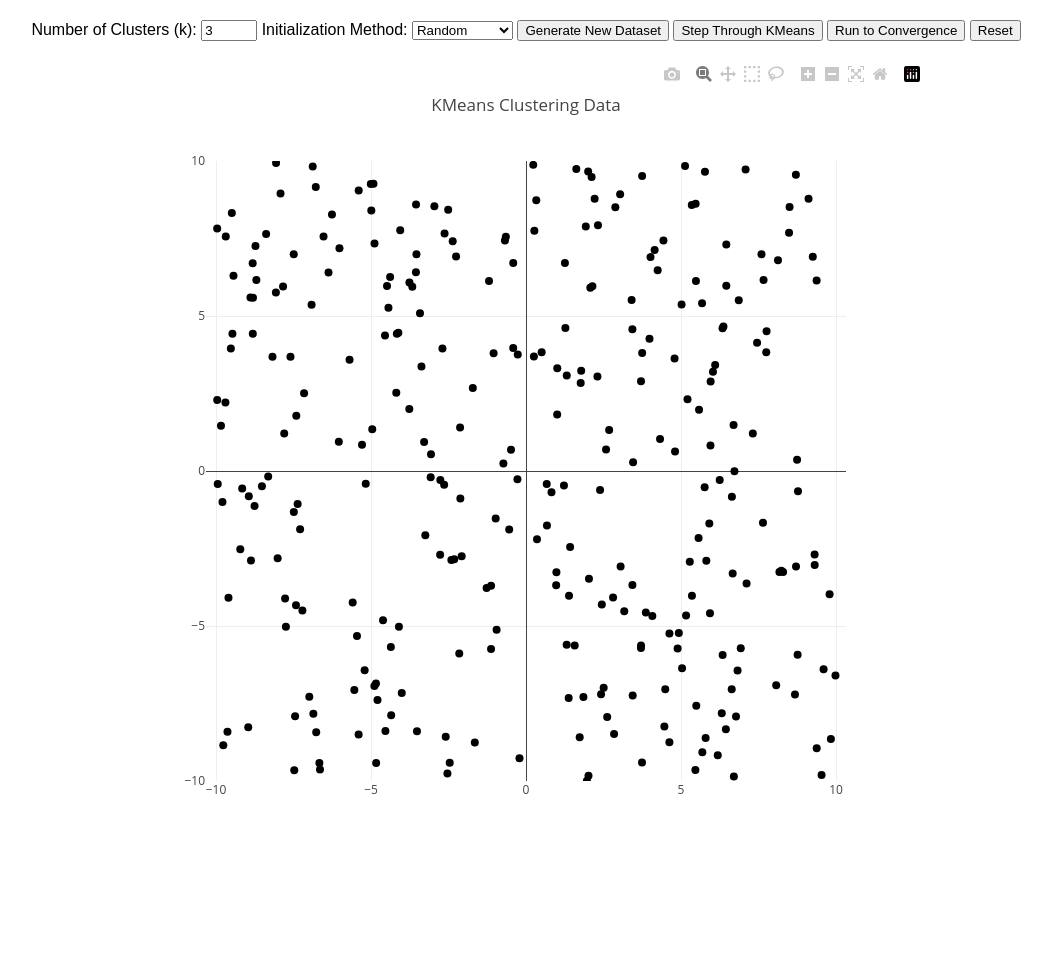
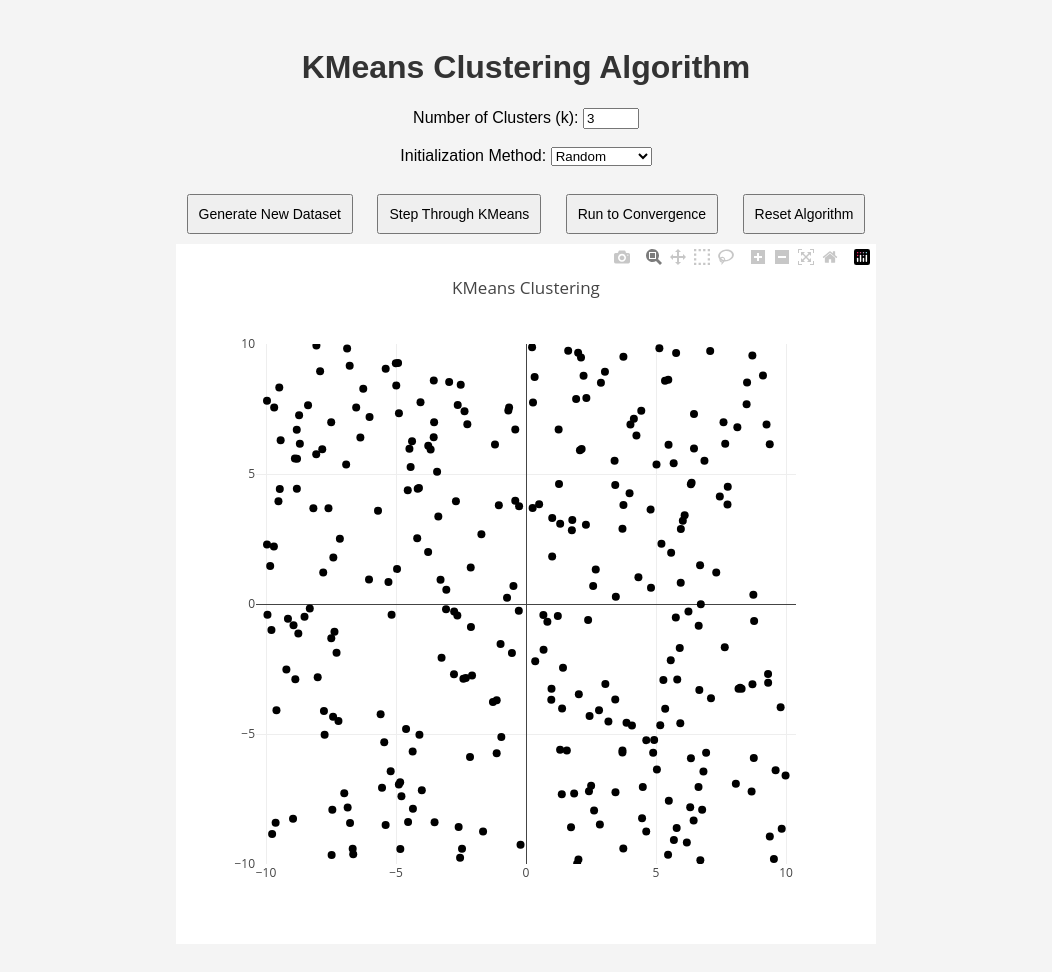
Before and after one commit to jason040510/jason123-assignment-2, a Flask app: page / in a window 1280 px wide. Shown: the whole page, without its empty margins (114-1166 px from the left). Before the commit the page ends 794 px from the top, so only its background shows below. Run offline with Flask 3, Linux system fonts and the light colour scheme; some libraries are stand-ins or nearby versions.

Commit message:
updating the index.html

```diff
--- a/templates/index.html
+++ b/templates/index.html
@@ -4,95 +4,164 @@
     <meta charset="UTF-8">
     <meta name="viewport" content="width=device-width, initial-scale=1.0">
     <title>KMeans Clustering Algorithm</title>
-
-    <!-- Include Plotly from CDN -->
     <script src="https://cdn.plot.ly/plotly-latest.min.js"></script>
-
     <style>
         body {
             font-family: Arial, sans-serif;
-            margin: 20px;
+            background-color: #f4f4f4;
+            padding: 20px;
             text-align: center;
         }
-
-        /* Increase the size of the plot while keeping it square */
+        h1 {
+            color: #333;
+        }
+        button {
+            padding: 10px;
+            font-size: 14px;
+            margin: 10px;
+            cursor: pointer;
+        }
         #plot {
-            width: 800px;
-            height: 800px;
-            margin: 20px auto;
-        }
-
-        /* Add some spacing for buttons */
-        .controls {
-            margin-bottom: 20px;
+            width: 700px;  /* Increase the plot size for more precise matching */
+            height: 700px; /* Keep the plot square to maintain a 1:1 ratio */
+            margin: auto;
         }
     </style>
 </head>
 <body>
+    <h1>KMeans Clustering Algorithm</h1>
 
-    <!-- Add form inputs, buttons, and other content -->
-    <div class="controls">
+    <!-- Number of Clusters Input -->
     <label for="n_clusters">Number of Clusters (k):</label>
     <input type="number" id="n_clusters" value="3" min="2" max="10">
+    <br><br>
 
+    <!-- Initialization Method Dropdown -->
     <label for="init_method">Initialization Method:</label>
-        <select id="init_method">
+    <select id="init_method" onchange="checkManualInit()">
         <option value="random">Random</option>
         <option value="farthest">Farthest First</option>
         <option value="kmeans++">KMeans++</option>
         <option value="manual">Manual</option>
     </select>
+    <br><br>
 
-        <!-- Add buttons -->
+    <!-- Buttons -->
     <button onclick="generateNewDataset()">Generate New Dataset</button>
     <button onclick="stepKMeans()">Step Through KMeans</button>
     <button onclick="runToConvergence()">Run to Convergence</button>
-        <button onclick="resetAlgorithm()">Reset</button>
-    </div>
+    <button onclick="resetAlgorithm()">Reset Algorithm</button>
 
-    <!-- Plotly graph container -->
+    <!-- Visualization Plot -->
     <div id="plot"></div>
 
     <script>
         let points = [];
         let manual_centroids = [];
         let kmeans_initialized = false;
-        let selecting_centroids = false;
 
-        document.getElementById('init_method').addEventListener('change', function () {
-            const init_method = this.value;
+        // Function to generate a new random dataset
+        function generateNewDataset() {
+            points = [...Array(300)].map(() => [Math.random() * 20 - 10, Math.random() * 20 - 10]);
+            manual_centroids = [];  // Reset manual centroids
+            plotResults(points, [], []); // Clear previous plot
+            kmeans_initialized = false;
+        }
+
+        // Check if manual initialization is selected and enable click-to-add centroids
+        function checkManualInit() {
+            const init_method = document.getElementById('init_method').value;
             if (init_method === 'manual') {
-                selecting_centroids = true;
-                manual_centroids = [];
-                alert('Please click on the graph to select centroids.');
+                document.getElementById('plot').addEventListener('click', addManualCentroid);
             } else {
-                selecting_centroids = false;
+                document.getElementById('plot').removeEventListener('click', addManualCentroid);
             }
+        }
+
+        // Add manual centroids by clicking on the plot
+        function addManualCentroid(event) {
+            const rect = event.target.getBoundingClientRect();
+            const x = (event.clientX - rect.left) * 20 / rect.width - 10;
+            const y = 10 - (event.clientY - rect.top) * 20 / rect.height; // Y-axis is inverted
+            manual_centroids.push([x, y]);
+
+            plotResults(points, manual_centroids, []);  // Show selected centroids on the plot
+        }
+
+        // Function to step through the KMeans algorithm
+        async function stepKMeans() {
+            const n_clusters = document.getElementById('n_clusters').value;
+            const init_method = document.getElementById('init_method').value;
+
+            if (!kmeans_initialized) {
+                await initializeKMeans();
+            }
+
+            const response = await fetch('/step_kmeans', {
+                method: 'POST',
+                headers: { 'Content-Type': 'application/json' },
+                body: JSON.stringify({ points, n_clusters, init_method, manual_centroids })
             });
 
-        // Capturing exact mouse click for centroids on the plot
-        function captureManualCentroid(event) {
-            if (!selecting_centroids) return;
+            const data = await response.json();
+            const { centroids, labels, converged } = data;
 
-            const plotDiv = document.getElementById('plot');
-            const rect = plotDiv.getBoundingClientRect();
-            const xPos = event.clientX - rect.left; // X coordinate relative to the plot
-            const yPos = event.clientY - rect.top;  // Y coordinate relative to the plot
-
-            const xAxis = plotDiv._fullLayout.xaxis;
-            const yAxis = plotDiv._fullLayout.yaxis;
-
-            // Translate pixel coordinates to data coordinates
-            const xValue = xAxis.p2c(xPos);
-            const yValue = yAxis.p2c(yPos);
-
-            console.log(`Manual centroid added at: (${xValue}, ${yValue})`);
-
-            manual_centroids.push([xValue, yValue]);
-            plotResults(points, manual_centroids, []);
+            if (converged) {
+                alert('KMeans has converged!');
             }
 
-        // Plot the results using Plotly
+            plotResults(points, centroids, labels);
+        }
+
+        // Function to run KMeans to convergence
+        async function runToConvergence() {
+            const n_clusters = document.getElementById('n_clusters').value;
+            const init_method = document.getElementById('init_method').value;
+
+            if (!kmeans_initialized) {
+                await initializeKMeans();
+            }
+
+            const response = await fetch('/run_to_convergence', {
+                method: 'POST',
+                headers: { 'Content-Type': 'application/json' },
+                body: JSON.stringify({ points, n_clusters, init_method, manual_centroids })
+            });
+
+            const data = await response.json();
+            const { centroids, labels } = data;
+
+            plotResults(points, centroids, labels);
+            alert('KMeans has converged!');
+        }
+
+        // Initialize KMeans function
+        async function initializeKMeans() {
+            const n_clusters = document.getElementById('n_clusters').value;
+            const init_method = document.getElementById('init_method').value;
+
+            const response = await fetch('/run_kmeans', {
+                method: 'POST',
+                headers: { 'Content-Type': 'application/json' },
+                body: JSON.stringify({ points, n_clusters, init_method, manual_centroids })
+            });
+
+            const data = await response.json();
+            const { centroids, labels } = data;
+
+            plotResults(points, centroids, labels);
+            kmeans_initialized = true;
+        }
+
+        // Function to reset the algorithm
+        async function resetAlgorithm() {
+            await fetch('/reset', { method: 'POST' });
+            manual_centroids = [];
+            plotResults(points, [], []);  // Only reset centroids, keep points on plot
+            kmeans_initialized = false;
+        }
+
+        // Plot the points and centroids using Plotly
         function plotResults(points, centroids, labels) {
             const tracePoints = {
                 x: points.map(p => p[0]),
@@ -123,96 +192,17 @@
             const data = traceCentroids ? [tracePoints, traceCentroids] : [tracePoints];
 
             const layout = {
-                xaxis: { range: [-10, 10], scaleanchor: "y", scaleratio: 1 },
+                xaxis: { range: [-10, 10], scaleanchor: "y", scaleratio: 1 },  // Lock aspect ratio
                 yaxis: { range: [-10, 10] },
-                title: 'KMeans Clustering Data',
-                width: 800,  // Make the plot larger
-                height: 800  // Make the plot larger
+                width: 700,  // Increase the plot size for better matching
+                height: 700, // Keep the plot square to maintain 1:1 ratio
+                title: 'KMeans Clustering',
             };
 
             Plotly.newPlot('plot', data, layout);
         }
 
-        // Event listener for mouse clicks on the plot
-        document.getElementById('plot').addEventListener('click', captureManualCentroid);
-
-        // KMeans and other functions (unchanged)
-        async function initializeKMeans() {
-            const n_clusters = document.getElementById('n_clusters').value;
-            const init_method = document.getElementById('init_method').value;
-
-            if (init_method === 'manual' && manual_centroids.length === 0) {
-                alert('Please select centroids manually by clicking on the graph.');
-                return;
-            }
-
-            const response = await fetch('/run_kmeans', {
-                method: 'POST',
-                headers: { 'Content-Type': 'application/json' },
-                body: JSON.stringify({ points, n_clusters, init_method, manual_centroids })
-            });
-
-            const data = await response.json();
-            const { centroids, labels } = data;
-
-            plotResults(points, centroids, labels);
-            kmeans_initialized = true;
-        }
-
-        async function stepKMeans() {
-            if (!kmeans_initialized) {
-                await initializeKMeans();
-            }
-
-            const response = await fetch('/step_kmeans', {
-                method: 'POST',
-                headers: { 'Content-Type': 'application/json' }
-            });
-
-            const data = await response.json();
-            const { centroids, labels, converged } = data;
-
-            if (converged) {
-                alert('KMeans has converged!');
-            }
-
-            plotResults(points, centroids, labels);
-        }
-
-        async function runToConvergence() {
-            if (!kmeans_initialized) {
-                await initializeKMeans();
-            }
-
-            const response = await fetch('/run_to_convergence', {
-                method: 'POST',
-                headers: { 'Content-Type': 'application/json' }
-            });
-
-            const data = await response.json();
-            const { centroids, labels } = data;
-
-            plotResults(points, centroids, labels);
-            alert('KMeans has converged!');
-        }
-
-        async function generateNewDataset() {
-            points = [...Array(300)].map(() => [Math.random() * 20 - 10, Math.random() * 20 - 10]);
-            manual_centroids = [];
-            plotResults(points, [], []);
-            kmeans_initialized = false;
-        }
-
-        async function resetAlgorithm() {
-            await fetch('/reset', {
-                method: 'POST',
-            });
-
-            plotResults(points, [], []);
-            kmeans_initialized = false;
-            manual_centroids = [];
-        }
-
+        // Generate initial dataset on page load
         generateNewDataset();
     </script>
 </body>
```
Lines whose indentation alone changed are shown as unchanged.
